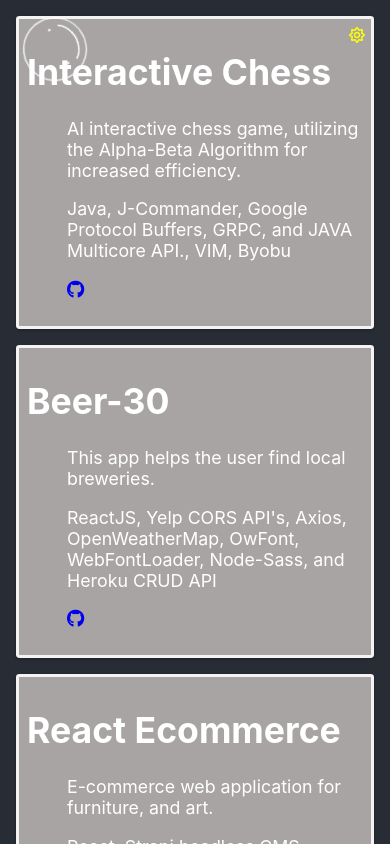
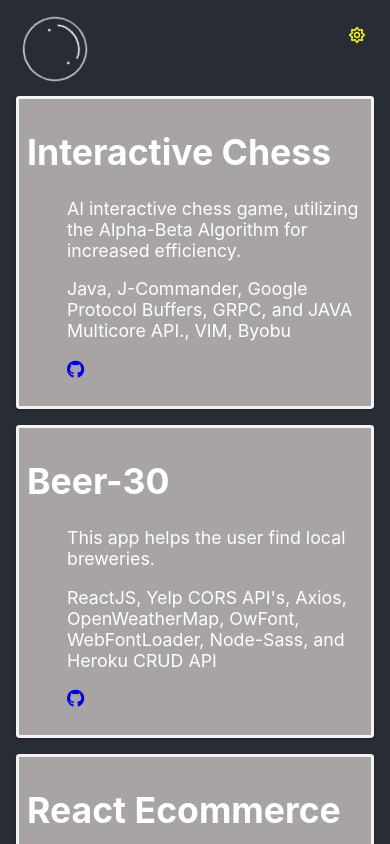
Before and after one commit to IsaacReeder/Isaac-Reeder-Portfolio, a React (Create React App) app: page /projects in a window 390 px wide. Shown: the top 844 px of the page. Built offline with nearby package versions, Linux system fonts and the light colour scheme.

Commit message:
added styling for mobile

```diff
--- a/src/App.js
+++ b/src/App.js
@@ -118,10 +118,7 @@ class App extends Component {
     return (
       <div className={appClass} style={bgStyle}>
         <div className="change-mode" onClick={this.changeThemeMode} />
-        <div
-          className={backgroundMode}
-          // onClick={this.changeBackgroundBasedonMode}
-        >
+        <div className={backgroundMode}>
           <main className="App-main">
             <Router>
               <Nav
--- a/src/components/ProjectsPage/ProjectsPage.scss
+++ b/src/components/ProjectsPage/ProjectsPage.scss
@@ -45,6 +45,7 @@
 
 @media screen and (max-width: 1300px) {
   .projects {
+    margin-top: 5rem;
     display: inline-block;
     border-radius: 25%;
   }
```
